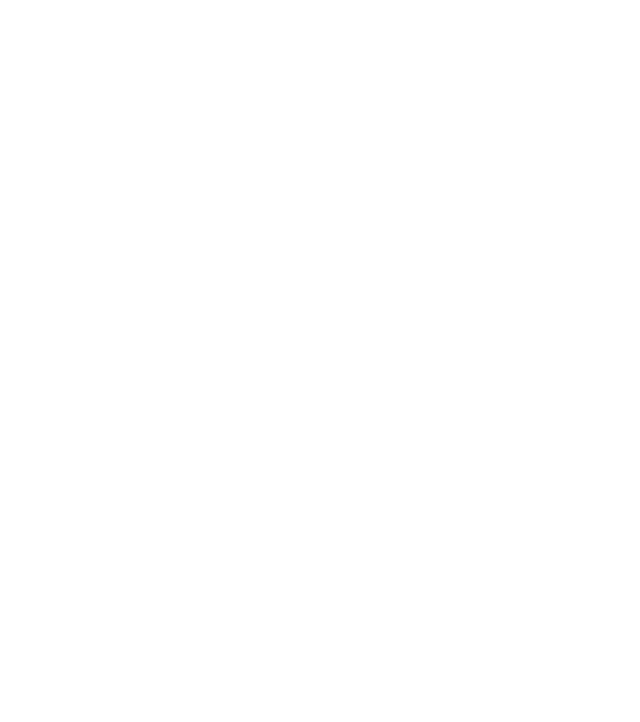
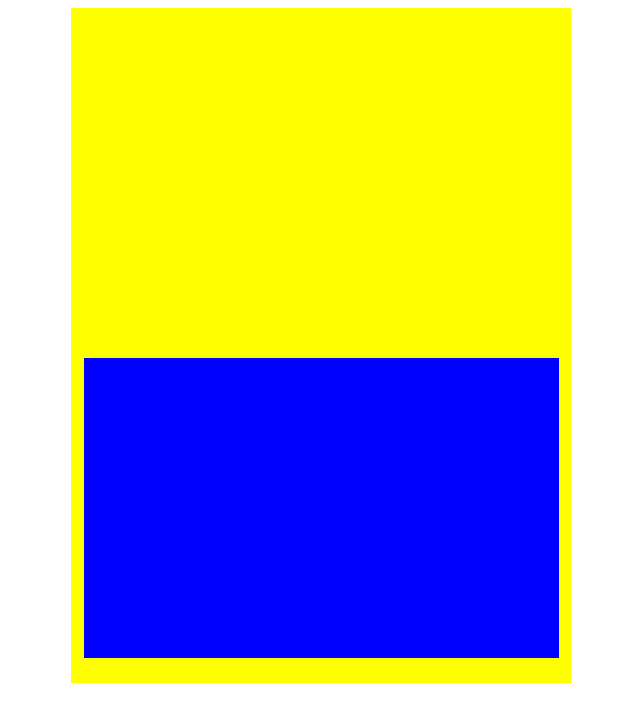
Before and after one commit to oguzhandemirci1993/Untitled-Yellow-and-Blue-Imitation, a plain HTML site: page index.html in a window 1280 px wide. Shown: the whole page, without its empty margins (319-959 px from the left). Drawn offline with Linux system fonts and the light colour scheme.

Commit message:
First appearance of the painting.

```diff
--- a/index.html
+++ b/index.html
@@ -1 +1,14 @@
 <!DOCTYPE html>
+<html lang="en">
+<head>
+    <meta charset="UTF-8">
+    <link rel="stylesheet" href="styles.css">
+    <title>Untitled Imitation</title>
+</head>
+<body>
+<div class="yellow-one">
+    <div class="yellow-two"></div>
+<div class="blue"></div>
+</div>
+</body>
+</html>
--- a/styles.css
+++ b/styles.css
@@ -0,0 +1,25 @@
+.yellow-one {
+    margin-left:auto;
+    margin-right: auto;
+    width: 500px;
+    height: 675px;
+    background-color: yellow;
+}
+
+.yellow-two {
+background-color: yellow;
+height:350px;
+width:475px;
+max-width: 475px;
+margin-left:auto;
+margin-right: auto;
+}
+
+.blue {
+background-color: blue;
+height:300px;
+width:475px;
+max-width: 475px;
+margin-left:auto;
+margin-right: auto;
+}
```
